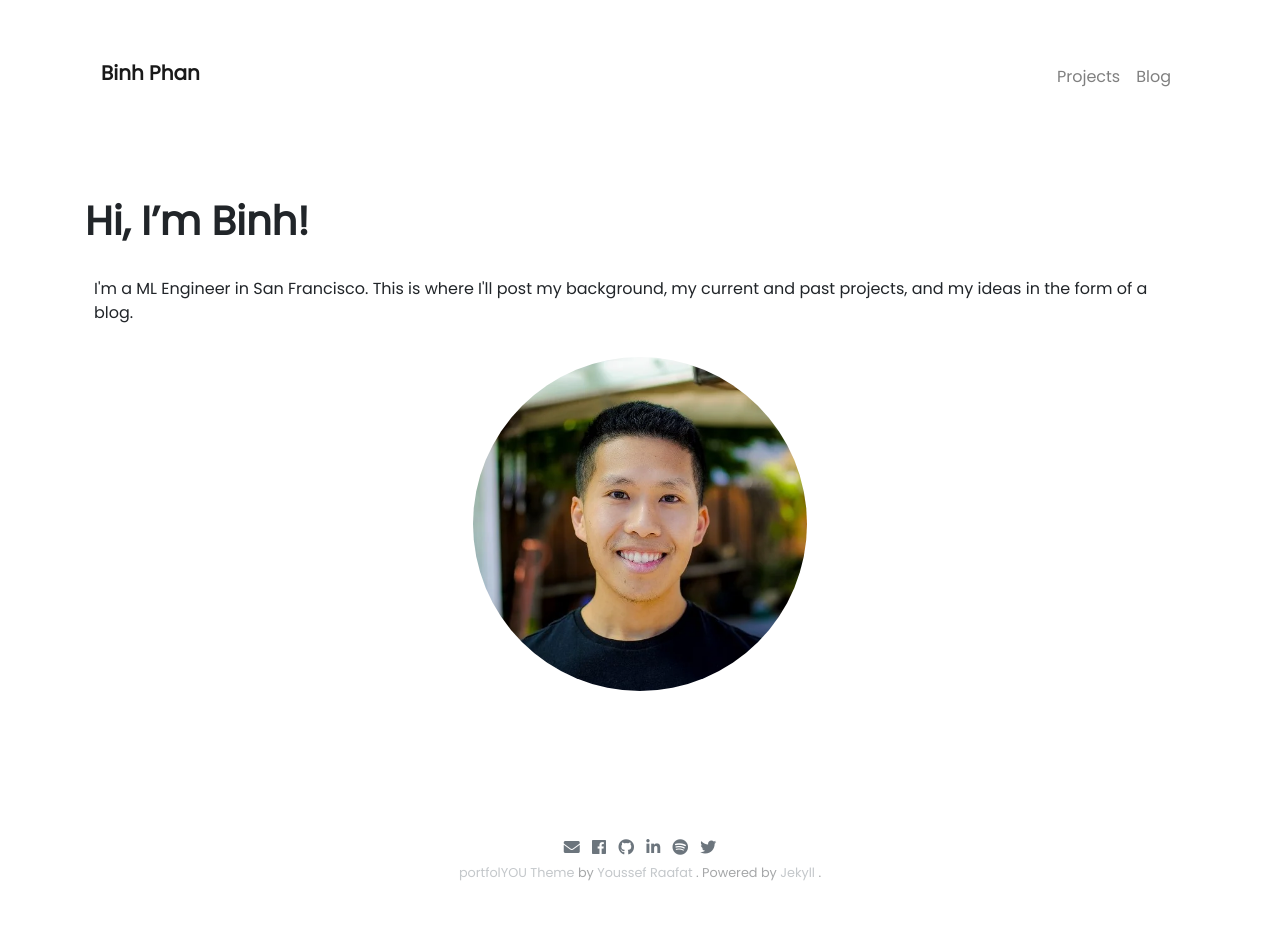
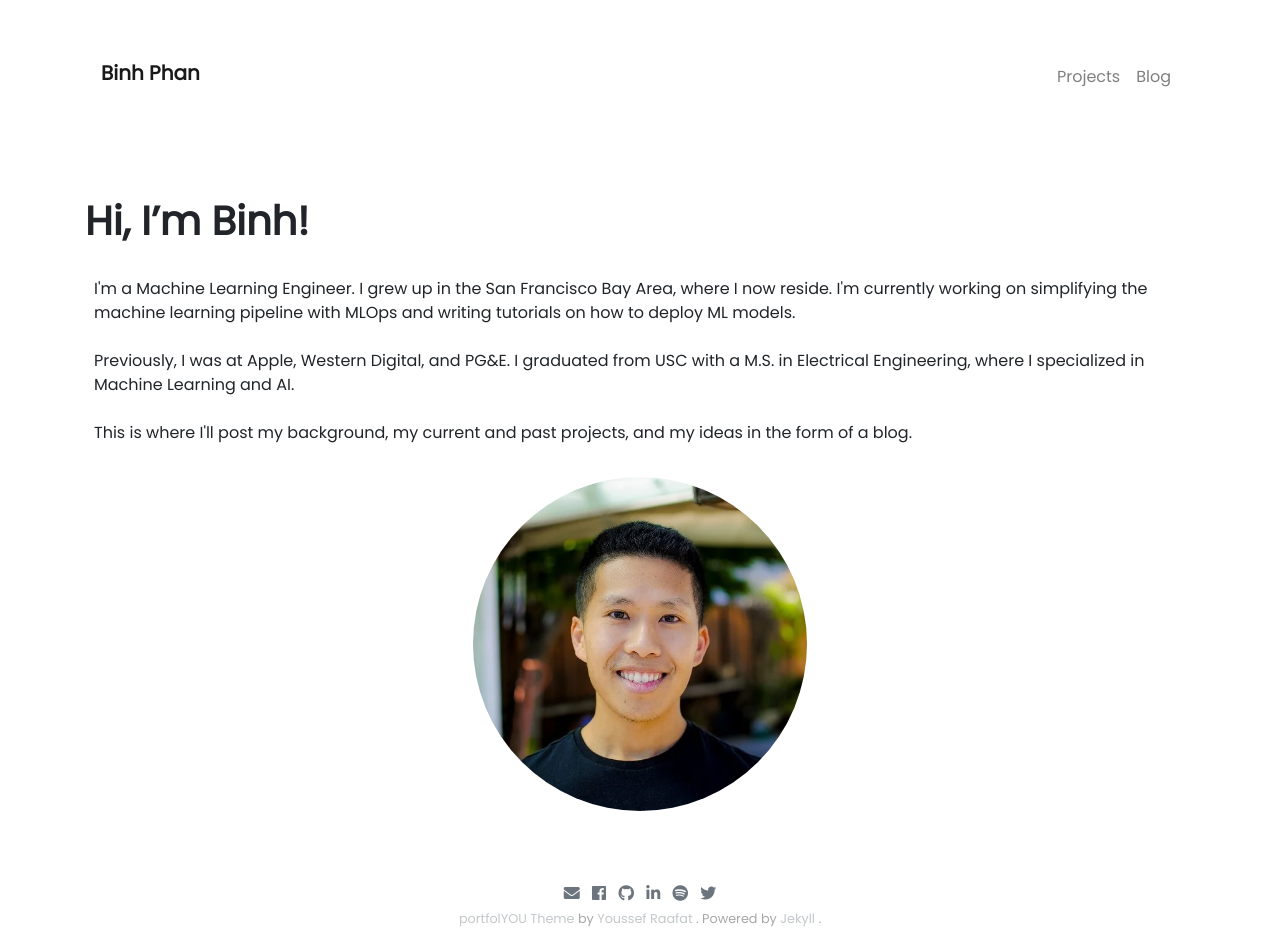
Before and after one commit to btphan95/btphan95.github.io, a Jekyll site: the page built from pages/index.md, in a window 1280 px wide. Built offline with Jekyll 4.4.1, drawn with Linux system fonts in a browser that asks for light colours; nearby versions of some CDN libraries; before the commit the page ends 900 px from its top, so only the background shows below that.

```diff
--- a/Gemfile
+++ b/Gemfile
@@ -3,3 +3,4 @@ source "https://rubygems.org"
 gem "github-pages", group: :jekyll_plugins
 gem 'wdm', '>= 0.1.0' if Gem.win_platform?
 gem 'jekyll-redirect-from'
+gem 'jekyll-seo-tag'
--- a/_config.yml
+++ b/_config.yml
@@ -1,8 +1,8 @@
 ### Site Settings ###
 title               : Binh Phan
-description         : "machine learning engineer"
-baseurl             : ""                     # Change to empty quotes if you are hosting your site at <your-username>.github.io directly
-repository          : YoussefRaafatNasry/portfolYOU     # Change to <your-username>/<your-username>.github.io (or remove it if you don't need remote projects)
+description         : "Machine Learning Engineer"
+# baseurl             : ""                     # Change to empty quotes if you are hosting your site at <your-username>.github.io directly
+# repository          : YoussefRaafatNasry/portfolYOU     # Change to <your-username>/<your-username>.github.io (or remove it if you don't need remote projects)
 # remote_theme        : YoussefRaafatNasry/portfolYOU
 
 
@@ -11,6 +11,7 @@ plugins:
   - jemoji
   - jekyll-sitemap
   - jekyll-redirect-from
+  - jekyll-seo-tag
 
 
 ### Navbar Settings ###
@@ -78,3 +79,9 @@ exclude:
   - LICENSE
   - "*.log"
   - /_elements/
+
+
+#SEO Tags
+twitter:
+  username: itsbinh
+  card: summary
--- a/_includes/landing.html
+++ b/_includes/landing.html
@@ -3,7 +3,10 @@
 # **Hi, I'm Binh!**
 
 <div class="row justify-content-center align-items-center p-4">
-  I'm a ML Engineer in San Francisco. This is where I'll post my background, my current and past projects, and my ideas in the form of a blog.
+  I'm a Machine Learning Engineer. I grew up in the San Francisco Bay Area, where I now reside. I'm currently working on simplifying the machine learning pipeline with MLOps and writing tutorials on how to deploy ML models.
+  <br><br> Previously, I was at Apple, Western Digital, and PG&E.
+  I graduated from USC with a M.S. in Electrical Engineering, where I specialized in Machine Learning and AI.
+  <br><br> This is where I'll post my background, my current and past projects, and my ideas in the form of a blog.
   <div class="col-lg-4 col-md-6 text-center mt-4">
 
     <!-- Fine Circle Responsive Image -->
--- a/_layouts/default.html
+++ b/_layouts/default.html
@@ -7,7 +7,7 @@
 -->
 
 <html lang="en" class="h-100">
-
+{% seo %}
 {% include head.html %}
 
 <body style="max-width:4000px" class="d-flex flex-column h-100">
```
Also changed, not shown: Gemfile.lock, 9 other files.
